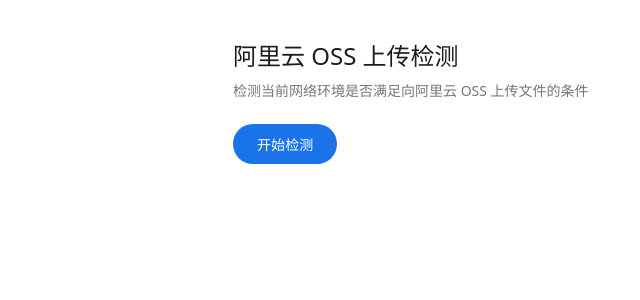
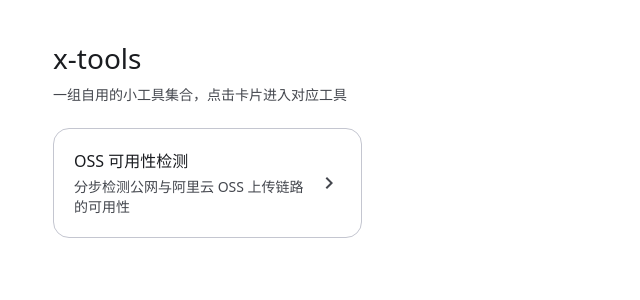
Before and after one commit to gaopengfun/edu-tools, a Vue app: page /#/ in a window 1280 px wide. Before the commit this address led to /#/oss-check. Shown: the top 300 px of the page, without its empty margins (107-747 px from the left). Built offline with nearby package versions, Linux system fonts and the light colour scheme.

Commit message:
feat(tool-list): 新增工具列表首页作为根路由
- 根路由 / 渲染 MD3 风格的工具卡片网格
- 工具元数据集中于 src/views/tool-list/tools.ts，新增工具仅需追加记录
- 保留 /oss-check 路由不变

```diff
--- a/src/router/index.ts
+++ b/src/router/index.ts
@@ -5,7 +5,8 @@
   routes: [
     {
       path: '/',
-      redirect: '/oss-check'
+      name: 'tool-list',
+      component: () => import('@/views/tool-list/ToolList.vue')
     },
     {
       path: '/oss-check',
--- /dev/null
+++ b/src/views/tool-list/ToolList.vue
@@ -0,0 +1,156 @@
+<script setup lang="ts">
+import { RouterLink } from 'vue-router';
+import { tools } from './tools';
+</script>
+
+<template>
+  <div class="tool-list-page">
+    <header class="page-header">
+      <h1 class="headline">x-tools</h1>
+      <p class="subtitle">一组自用的小工具集合，点击卡片进入对应工具</p>
+    </header>
+
+    <div class="tool-grid">
+      <RouterLink
+        v-for="tool in tools"
+        :key="tool.name"
+        :to="tool.path"
+        class="tool-card"
+      >
+        <div class="card-body">
+          <h2 class="card-title">{{ tool.title }}</h2>
+          <p class="card-desc">{{ tool.description }}</p>
+        </div>
+        <svg class="card-arrow" width="24" height="24" viewBox="0 0 24 24" aria-hidden="true">
+          <path
+            d="M8.59 16.59 13.17 12 8.59 7.41 10 6l6 6-6 6z"
+            fill="currentColor"
+          />
+        </svg>
+      </RouterLink>
+    </div>
+  </div>
+</template>
+
+<style scoped>
+.tool-list-page {
+  --md-primary: #1a73e8;
+  --md-on-primary: #ffffff;
+  --md-surface: #f8f9ff;
+  --md-surface-container: #ffffff;
+  --md-on-surface: #1a1c20;
+  --md-on-surface-variant: #44474e;
+  --md-outline: #74777f;
+  --md-outline-variant: #c4c6d0;
+
+  max-width: 960px;
+  margin: 0 auto;
+  padding: 32px 16px;
+  font-family:
+    system-ui,
+    -apple-system,
+    sans-serif;
+  color: var(--md-on-surface);
+}
+
+.page-header {
+  margin-bottom: 24px;
+}
+
+.headline {
+  font-size: 28px;
+  font-weight: 400;
+  line-height: 36px;
+  margin: 0 0 8px;
+}
+
+.subtitle {
+  font-size: 14px;
+  color: var(--md-on-surface-variant);
+  margin: 0;
+}
+
+.tool-grid {
+  display: grid;
+  grid-template-columns: repeat(auto-fill, minmax(280px, 1fr));
+  gap: 16px;
+}
+
+.tool-card {
+  position: relative;
+  display: flex;
+  align-items: center;
+  gap: 12px;
+  padding: 20px;
+  border-radius: 16px;
+  background: var(--md-surface-container);
+  border: 1px solid var(--md-outline-variant);
+  color: var(--md-on-surface);
+  text-decoration: none;
+  cursor: pointer;
+  transition:
+    box-shadow 0.2s,
+    border-color 0.2s,
+    transform 0.05s;
+}
+
+.tool-card::before {
+  content: '';
+  position: absolute;
+  inset: 0;
+  border-radius: inherit;
+  background: currentColor;
+  opacity: 0;
+  transition: opacity 0.2s;
+  pointer-events: none;
+}
+
+.tool-card:hover {
+  box-shadow:
+    0 1px 3px 1px rgba(0, 0, 0, 0.1),
+    0 1px 2px rgba(0, 0, 0, 0.2);
+  border-color: transparent;
+}
+
+.tool-card:hover::before {
+  opacity: 0.04;
+}
+
+.tool-card:focus-visible {
+  outline: 2px solid var(--md-primary);
+  outline-offset: 2px;
+}
+
+.tool-card:active {
+  transform: scale(0.995);
+}
+
+.tool-card:active::before {
+  opacity: 0.08;
+}
+
+.card-body {
+  flex: 1;
+  min-width: 0;
+}
+
+.card-title {
+  font-size: 16px;
+  font-weight: 500;
+  line-height: 24px;
+  margin: 0 0 4px;
+  color: var(--md-on-surface);
+}
+
+.card-desc {
+  font-size: 14px;
+  line-height: 20px;
+  color: var(--md-on-surface-variant);
+  margin: 0;
+}
+
+.card-arrow {
+  flex-shrink: 0;
+  color: var(--md-on-surface-variant);
+}
+</style>
--- /dev/null
+++ b/src/views/tool-list/tools.ts
@@ -0,0 +1,16 @@
+export interface ToolMeta {
+  name: string;
+  title: string;
+  description: string;
+  path: string;
+  icon?: string;
+}
+
+export const tools: ToolMeta[] = [
+  {
+    name: 'oss-check',
+    title: 'OSS 可用性检测',
+    description: '分步检测公网与阿里云 OSS 上传链路的可用性',
+    path: '/oss-check',
+  },
+];
```
